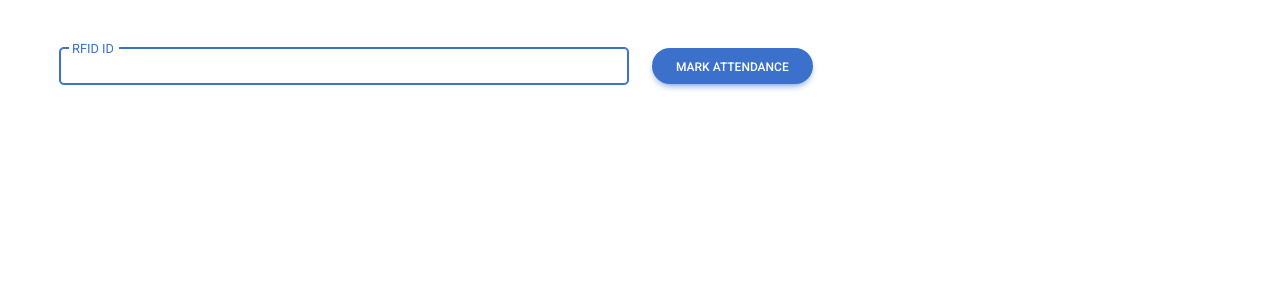
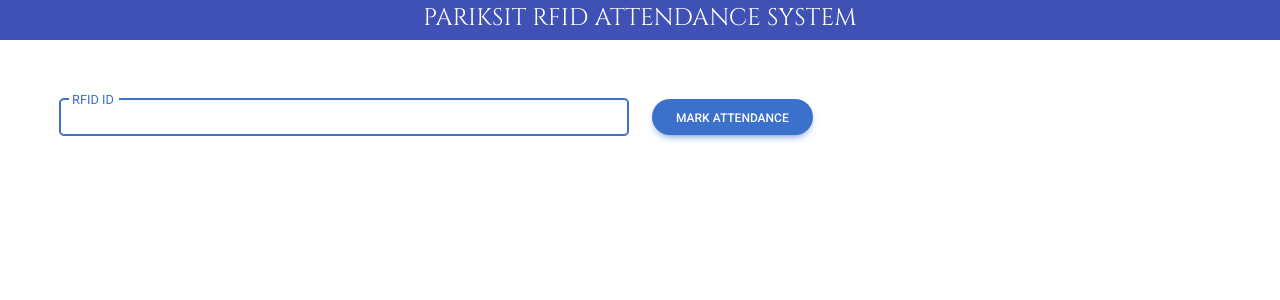
Before and after one commit to somansh001/rfid-reader, a PHP site: page /index.php in a window 1280 px wide. Shown: the top 300 px of the page. Run offline with PHP 8.4, Linux system fonts and the light colour scheme; some libraries are stand-ins or nearby versions.

Commit message:
added header

```diff
--- a/header.php
+++ b/header.php
@@ -6,25 +6,59 @@
     <meta name="viewport" content="width=device-width, initial-scale=1, shrink-to-fit=yes">
     <meta http-equiv="x-ua-compatible" content="ie=edge">
     <title>PARIKSIT RFID ATTENDANCE SYSTEM</title>
+    <link rel="shortcut icon" href="https://pariksit.com/img/logo.png">
+    <link href="https://fonts.googleapis.com/css?family=Cinzel" rel="stylesheet" type="text/css">
+    <!-- Font Awesome -->
+    <link href="https://cdnjs.cloudflare.com/ajax/libs/font-awesome/6.0.0/css/all.min.css" rel="stylesheet" />
+    <!-- Google Fonts -->
+    <link href="https://fonts.googleapis.com/css?family=Roboto:300,400,500,700&display=swap" rel="stylesheet" />
+    <!-- MDB -->
+    <link href="https://cdnjs.cloudflare.com/ajax/libs/mdb-ui-kit/6.4.0/mdb.min.css" rel="stylesheet" />
+    <link href="css/style.css" rel="stylesheet" />
 
-
-    <link rel="shortcut icon" href="https://pariksit.com/img/logo.png">
-
+    <!-- MDB -->
+    <script type="text/javascript" src="https://cdnjs.cloudflare.com/ajax/libs/mdb-ui-kit/6.4.0/mdb.min.js"></script>
+    <link rel="stylesheet" href="https://cdn.jsdelivr.net/npm/bootstrap@4.0.0/dist/css/bootstrap.min.css"
+        integrity="sha384-Gn5384xqQ1aoWXA+058RXPxPg6fy4IWvTNh0E263XmFcJlSAwiGgFAW/dAiS6JXm" crossorigin="anonymous">
+    <script src="https://cdn.jsdelivr.net/npm/bootstrap@4.0.0/dist/js/bootstrap.min.js"
+        integrity="sha384-JZR6Spejh4U02d8jOt6vLEHfe/JQGiRRSQQxSfFWpi1MquVdAyjUar5+76PVCmYl"
+        crossorigin="anonymous"></script>
+    <script src="https://code.jquery.com/jquery-3.2.1.slim.min.js"
+        integrity="sha384-KJ3o2DKtIkvYIK3UENzmM7KCkRr/rE9/Qpg6aAZGJwFDMVNA/GpGFF93hXpG5KkN"
+        crossorigin="anonymous"></script>
+    <script src="https://cdn.jsdelivr.net/npm/popper.js@1.12.9/dist/umd/popper.min.js"
+        integrity="sha384-ApNbgh9B+Y1QKtv3Rn7W3mgPxhU9K/ScQsAP7hUibX39j7fakFPskvXusvfa0b4Q"
+        crossorigin="anonymous"></script>
 
 </head>
 
-<!-- <body oncontextmenu="return true" class="min-width">
-<nav class="navbar sticky-top navbar-dark indigo">
-            <div class="container-fluid">
-                <div class="row make_row_100">
-                    <div class="col-sm-12 col-md-3">
-                        <img src="img/logo_full.png" class="img-fluid make_width_150">
-                        <p class="navbar-brand"></p>
-                    </div>
-                    <div class="col-sm-12 col-md-6 make_text_white">
-                        <a href="master.php" style="color:white"><h4 class="text-center border-bottom" style="font-family:cinzel;">PARIKSIT INCORPORATIONS </h4></a>
-                    </div>
-                </div>
-            </div>
-    </nav>
-</body> -->
+<style>
+    #header {
+        position: fixed;
+        padding: 10px 10px 0px 10px;
+        top: 0;
+        width: 100%;
+        /* Height of the footer*/
+        height: 40px;
+        background: grey;
+    }
+</style>
+
+<body>
+    <header class="bg-light text-center text-lg-start">
+        <!-- Copyright -->
+        <div class="text-light text-center p-1" id="header" style="background-color: rgb(63, 81, 181);">
+            <h4>
+                <a href="" style="color:white">
+                    <h4 class="text-center " style="font-family:cinzel;">PARIKSIT RFID ATTENDANCE SYSTEM
+                </a>
+            </h4>
+            <!-- <a class="text-light" href="https://somanshkumar.me">PARIKSIT INC.</a> -->
+        </div>
+        <!-- Copyright -->
+    </header>
+
+
+    <br>
+
+</body>
--- a/index.php
+++ b/index.php
@@ -1,6 +1,7 @@
 <?php
+    include 'header.php';
     include 'attendance.php';
-    include 'header.php';
+    // include 'footer.php';
 
 
 ?>
```
Also changed, not shown: footer.php (added).
